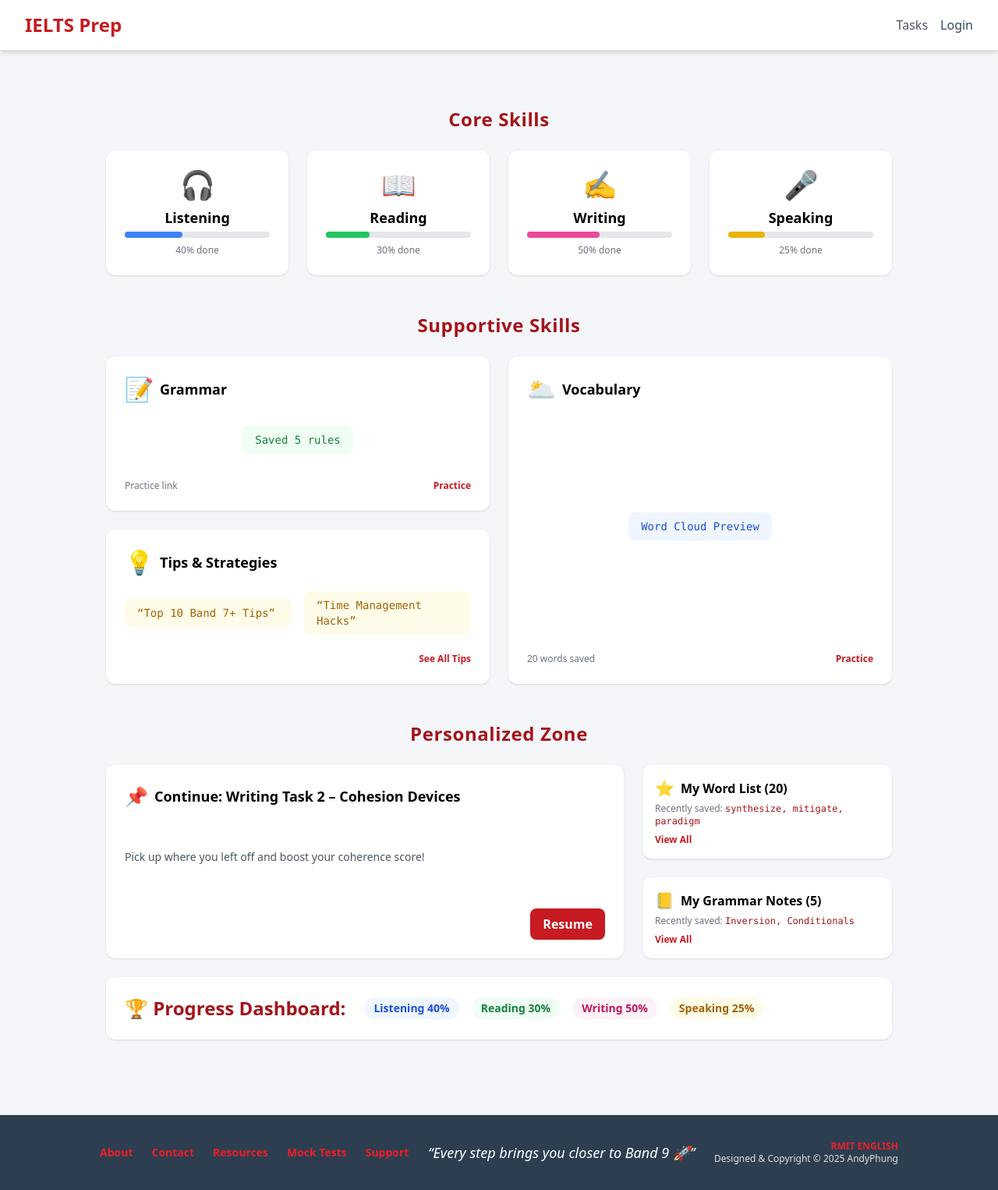
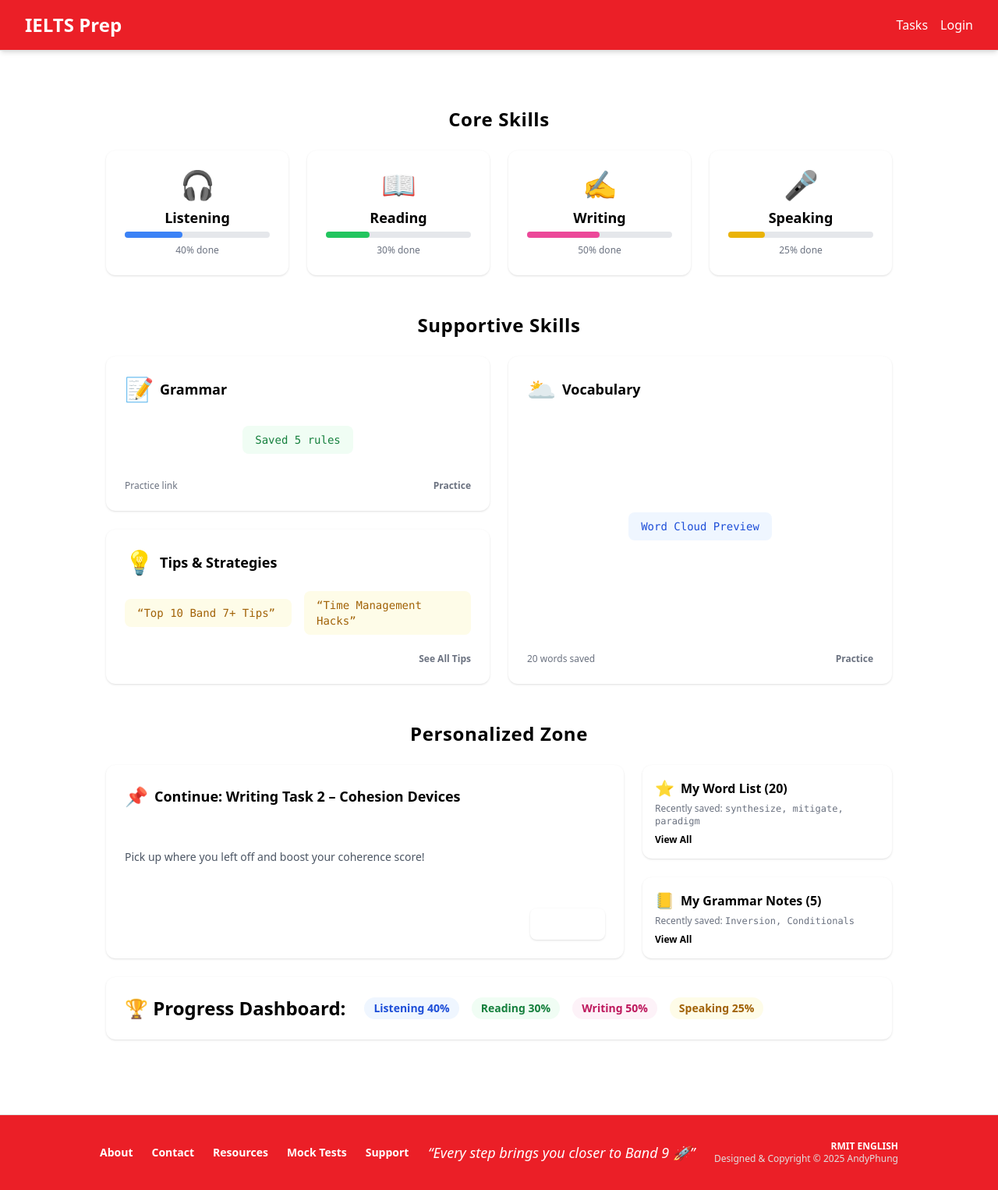
Before and after one commit to bimpro-edu/ieltslearning, a React (Vite) app in the folder frontend/: page / in a window 1280 px wide. Shown: the whole page at 78% size. Built offline with nearby package versions, Linux system fonts and the light colour scheme.

Commit message:
modified footer colors

```diff
--- a/frontend/src/components/Header.jsx
+++ b/frontend/src/components/Header.jsx
@@ -6,23 +6,23 @@ function AuthButtons() {
   const { isAuthenticated, logout } = useAuth();
   return isAuthenticated ? (
     <>
-      <Link to="/teacher/dashboard" className="text-base font-medium text-body hover:text-primary-900 transition-colors duration-200">Dashboard</Link>
-      <button onClick={logout} className="text-base font-medium text-body hover:text-primary-900 transition-colors duration-200">Logout</button>
+      <Link to="/teacher/dashboard" className="text-base font-medium text-footer-text hover:text-footer-link-hover transition-colors duration-200">Dashboard</Link>
+      <button onClick={logout} className="text-base font-medium text-footer-text hover:text-footer-link-hover transition-colors duration-200">Logout</button>
     </>
   ) : (
-    <Link to="/login" className="text-base font-medium text-body hover:text-primary-900 transition-colors duration-200">Login</Link>
+    <Link to="/login" className="text-base font-medium text-footer-text hover:text-footer-link-hover transition-colors duration-200">Login</Link>
   );
 }
 
 const Header = () => (
-  <header className="bg-site-bg border-b border-border shadow-md sticky top-0 z-10">
+  <header className="bg-footer-bg border-b border-border shadow-md sticky top-0 z-10">
     <nav className="container mx-auto px-4 sm:px-6 lg:px-8">
       <div className="flex justify-between items-center py-4">
-        <Link to="/" className="text-2xl font-bold text-primary-600 hover:text-primary-700 transition-colors duration-200">
+        <Link to="/" className="text-2xl font-bold text-footer-brand hover:text-footer-link-hover transition-colors duration-200">
           IELTS Prep
         </Link>
         <div className="flex items-center space-x-4">
-          <Link to="/" className="text-base font-medium text-gray-600 hover:text-primary-700 transition-colors duration-200">Tasks</Link>
+          <Link to="/" className="text-base font-medium text-footer-text hover:text-footer-link-hover transition-colors duration-200">Tasks</Link>
           <AuthButtons />
         </div>
       </div>
--- a/frontend/src/pages/HomePage.jsx
+++ b/frontend/src/pages/HomePage.jsx
@@ -5,7 +5,7 @@ import Footer from "../components/Footer";
 
 const HomePage = () => {
   return (
-    <div className="min-h-screen flex flex-col bg-[#f5f6fa]">
+    <div className="min-h-screen flex flex-col bg-site-bg">
       <Header />
       <main className="flex-1 w-full max-w-5xl mx-auto py-8 px-2">
         {/* Core Skills Section */}
--- a/frontend/tailwind.config.js
+++ b/frontend/tailwind.config.js
@@ -7,19 +7,7 @@ export default {
   theme: {
     extend: {
       colors: {
-        primary: {
-          DEFAULT: '#eb1f27',
-          50: '#fff5f5',
-          100: '#ffeaea',
-          200: '#ffd6d6',
-          300: '#ffb3b3',
-          400: '#ff8080',
-          500: '#eb1f27', // Theme red
-          600: '#c71a21',
-          700: '#a3151b',
-          800: '#7f1015',
-          900: '#2c3e50', // Theme dark blue for hover
-        },
+        primary: '#eb1f27',
         accent: '#eb1f27',
         link: '#eb1f27',
         'link-hover': '#2c3e50',
@@ -32,15 +20,15 @@ export default {
         'button-text': '#ffffff',
         'button-hover-bg': '#2c3e50',
         'button-hover-text': '#ffffff',
-        'footer-bg': '#2c3e50',
+        'footer-bg': '#eb1f27',
         'footer-text': '#ffffff',
-        'footer-link': '#eb1f27',
-        'footer-link-hover': '#ffffff',
+        'footer-link': '#ffffff',
+        'footer-link-hover': '#2c3e50',
         'footer-quote': '#ffffff',
         'footer-meta': '#e0e0e0',
-        'footer-brand': '#eb1f27',
+        'footer-brand': '#ffffff',
       },
     },
   },
   plugins: [],
-}
+};
```
